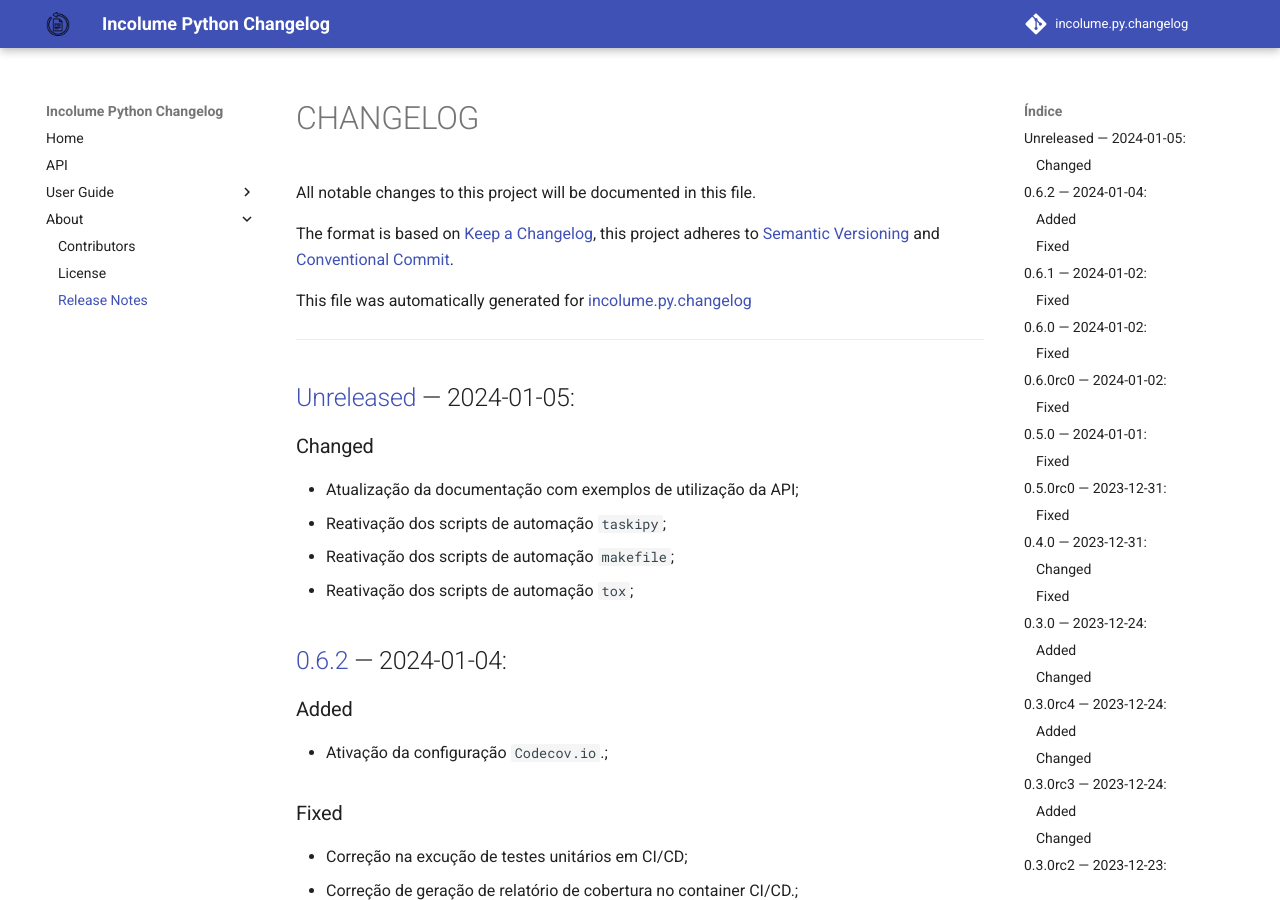
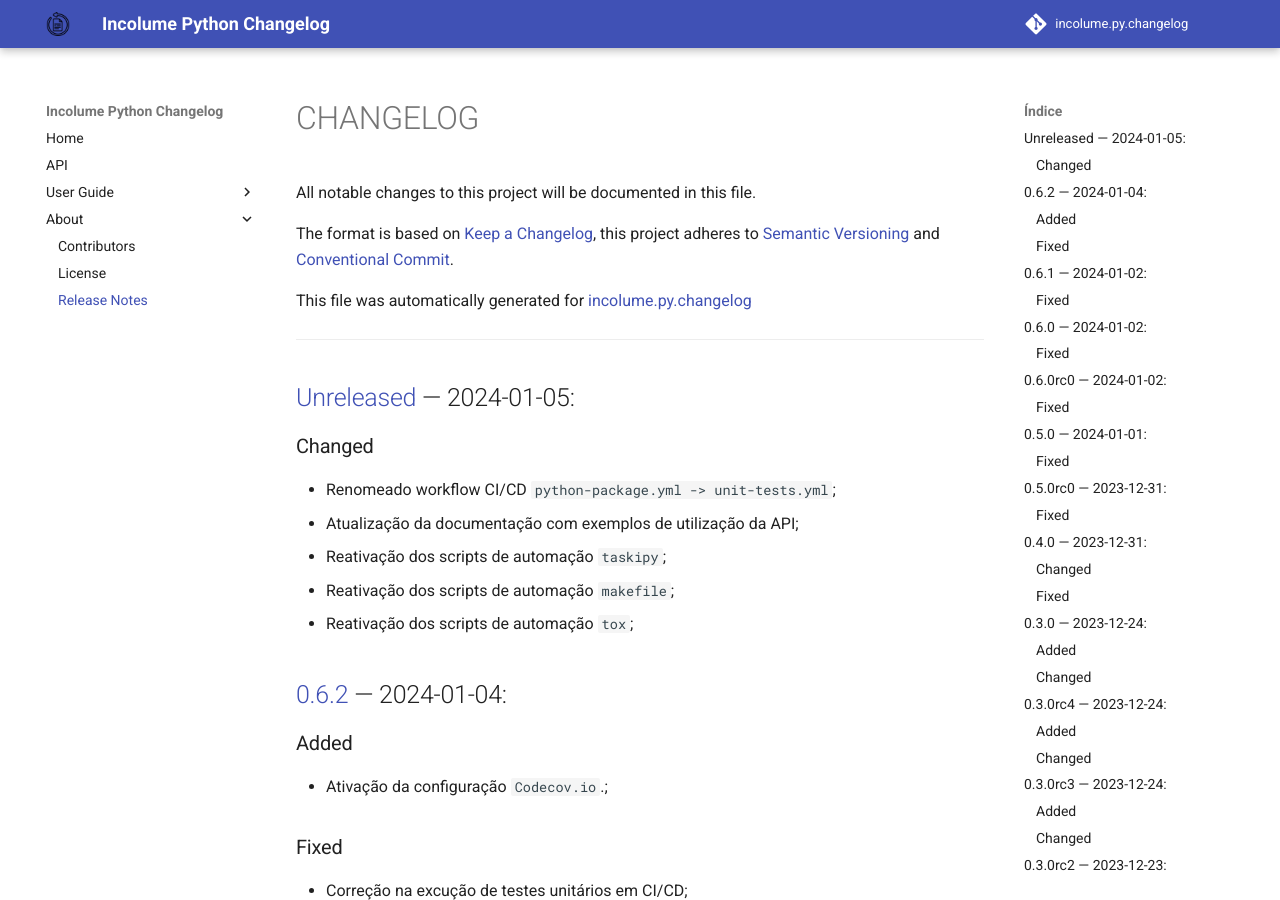
Before and after one commit to development-incolume/incolume.py.changelog, an MkDocs documentation site: the page built from docs/about/CHANGELOG.md, in a window 1280 px wide and 900 px high. Built offline with MkDocs 1.6.1 and Material for MkDocs 9.7.7, drawn with Linux system fonts in a browser that asks for light colours; comment, search, counter and statistics services are not loaded.

```diff
--- a/docs/about/CHANGELOG.md
+++ b/docs/about/CHANGELOG.md
@@ -5,13 +5,14 @@ All notable changes to this project will be documented in this file.
 
 The format is based on [Keep a Changelog](https://keepachangelog.com/en/1.0.0/), this project adheres to [Semantic Versioning](https://semver.org/spec/v2.0.0.html) and [Conventional Commit](https://www.conventionalcommits.org/pt-br/v1.0.0/).
 
-This file was automatically generated for [incolume.py.changelog](https://github.com/development-incolume/incolume.py.changelog/-/tree/0.7.0a1)
+This file was automatically generated for [incolume.py.changelog](https://github.com/development-incolume/incolume.py.changelog/-/tree/0.7.0a3)
 
 ---
 
 
 ## [Unreleased]	 &#8212; 	2024-01-05:
 ### Changed
+  - Renomeado workflow CI/CD `python-package.yml -> unit-tests.yml`;
   - Atualização da documentação com exemplos de utilização da API;
   - Reativação dos scripts de automação `taskipy`;
   - Reativação dos scripts de automação `makefile`;
--- a/incolume/py/changelog/version.txt
+++ b/incolume/py/changelog/version.txt
@@ -1 +1 @@
-0.7.0a2
+0.7.0a3
--- a/pyproject.toml
+++ b/pyproject.toml
@@ -1,6 +1,6 @@
 [tool.poetry]
 name = "incolume.py.changelog"
-version = "0.7.0a2"
+version = "0.7.0a3"
 description = "Generate CHANGELOG.md"
 license = "Unlicense"
 keywords = ['python', 'utils', 'incolume']
```
